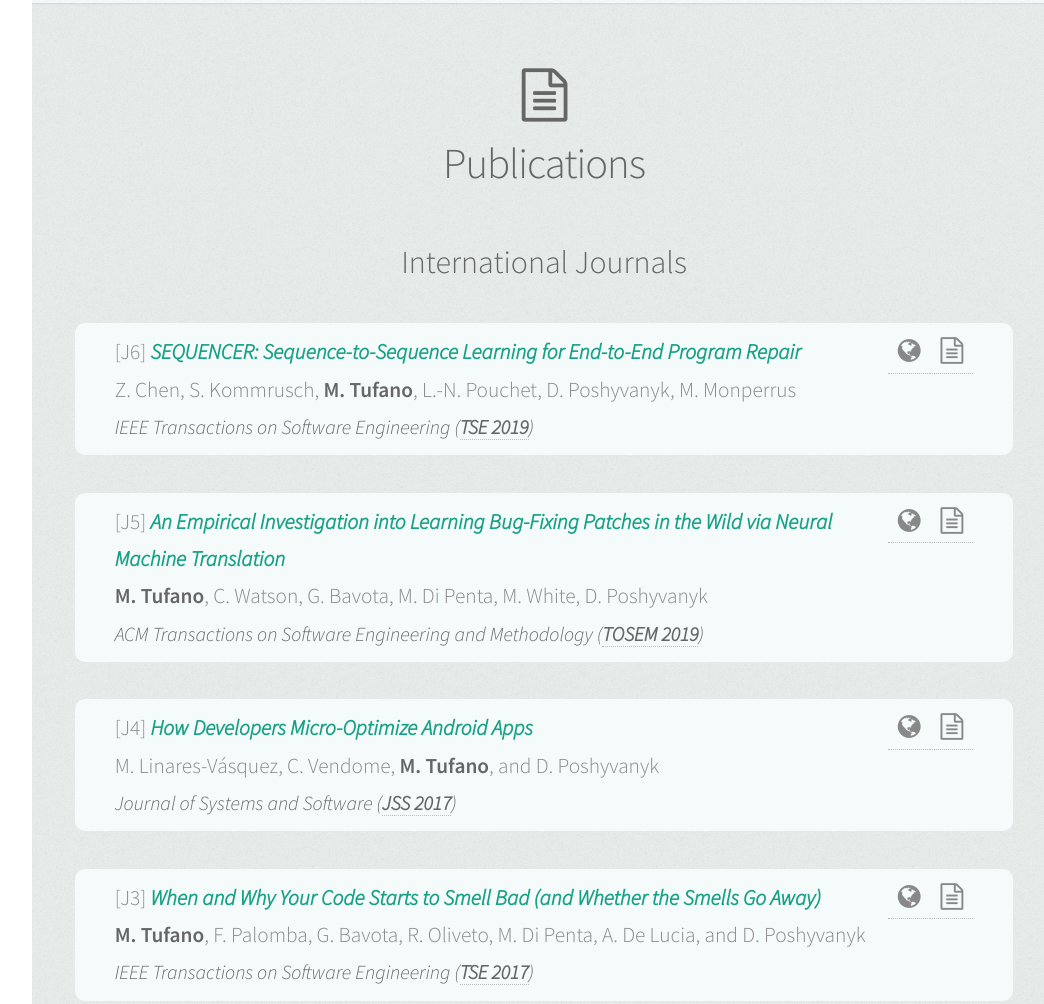
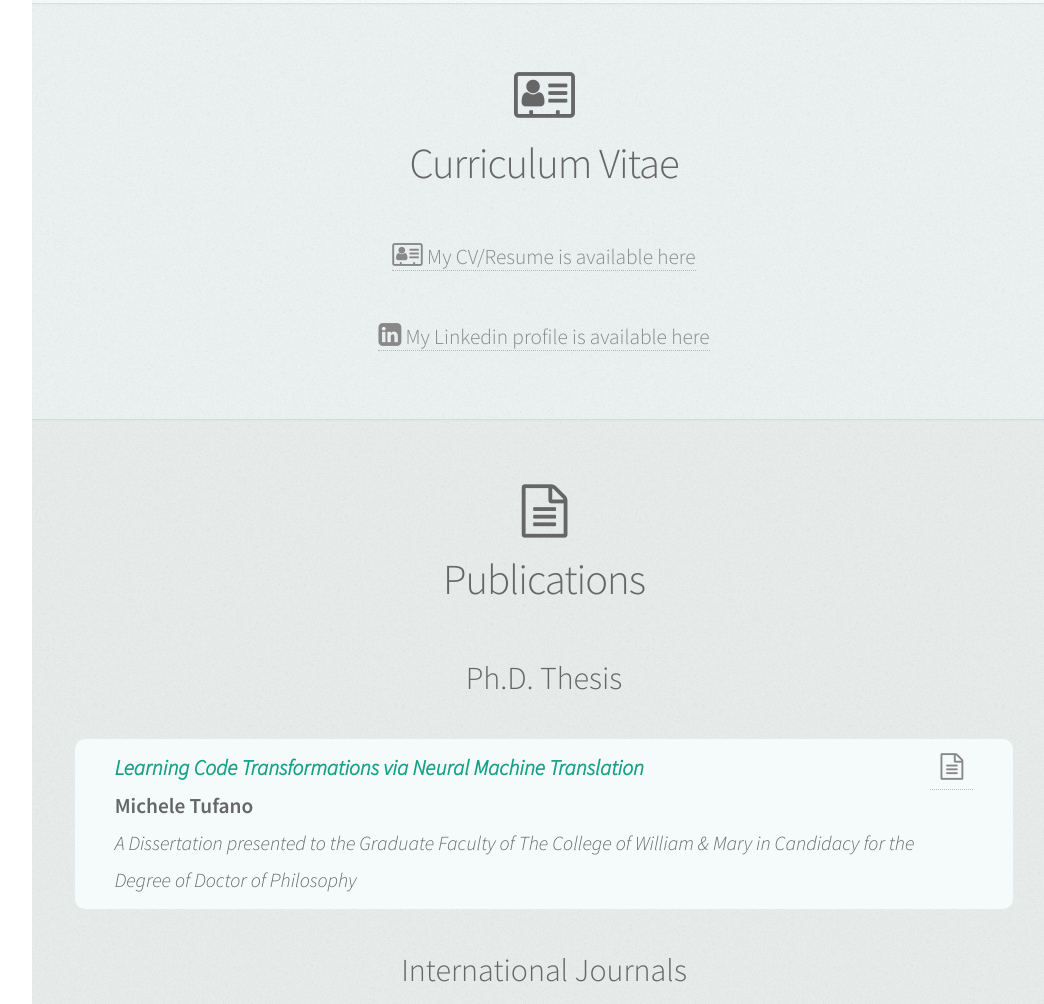
Before and after one commit to micheletufano/micheletufano.github.io, a plain HTML site: page index.html in a window 1280 px wide. Shown: the part 1427-2431 px from the top of the page, without its empty margins (224-1268 px from the left). Drawn offline with Linux system fonts and the light colour scheme.

Commit message:
CV and Phd Thesis

```diff
--- a/index.html
+++ b/index.html
@@ -11,6 +11,7 @@
 		<link rel="icon" type="image/png" sizes="32x32" href="favicon-32x32.png">
 		<link rel="icon" type="image/png" sizes="16x16" href="favicon-16x16.png">
 		<link rel="manifest" href="site.webmanifest">
+		<link rel="stylesheet" href="https://cdnjs.cloudflare.com/ajax/libs/font-awesome/4.7.0/css/font-awesome.min.css">
 		<script src="js/jquery.min.js"></script>
 		<script src="js/jquery.scrolly.min.js"></script>
 		<script src="js/jquery.scrollzer.min.js"></script>
@@ -59,6 +60,7 @@
 							<ul>
 								<li><a href="#top" id="top-link" class="skel-layers-ignoreHref"><span class="icon fa-home">Intro</span></a></li>
 								<li><a href="#interests" id="interests-link" class="skel-layers-ignoreHref"><span class="icon fa-dot-circle-o">Interests</span></a></li>
+								<li><a href="#curriculum" id="curriculum-link" class="skel-layers-ignoreHref"><span class="icon fa-address-card-o">Curriculum</span></a></li>
 								<li><a href="#publications" id="publications-link" class="skel-layers-ignoreHref"><span class="icon fa-file-text-o">Publications</span></a></li>
 								<li><a href="#teaching" id="teaching-link" class="skel-layers-ignoreHref"><span class="icon fa-edit">Teaching</span></a></li>
 								<li><a href="#internship" id="internship-link" class="skel-layers-ignoreHref"><span class="icon fa-briefcase">Internship</span></a></li>
@@ -159,6 +161,20 @@
 						</div>
 					</section>
 
+				<!-- curriculum -->
+				<section id="curriculum" class="three">
+					<div class="container">
+
+						<header>
+							<h2 class="icon fa-address-card-o"></h2><h2>Curriculum Vitae</h2>
+						</header>
+
+						<p><a href="publications/CV.pdf" class="icon fa-address-card-o" target="_blank"> My CV/Resume is available here</a></p>
+						<p></p><a href="https://www.linkedin.com/pub/michele-tufano/50/540/3a8" class="icon fa-linkedin-square" target="_blank"> My Linkedin profile is available here</a></p>
+
+					</div>
+				</section>
+
 					<!-- Publications -->
 					<section id="publications" class="four">
 						<div class="container">
@@ -166,8 +182,23 @@
 							<header>
 								<h2 class="icon fa-file-text-o"></h2><h2>Publications</h2>
 							</header>
+							<h3>Ph.D. Thesis</h3>
+							<br>
 
-								<h3>International Journals</h3>
+<!-- ------------------------------------------------------------------------------------------------------------------------------------------------------------------------------------------------------------ -->
+
+							<div class="publication">
+							<div class="publicationButton">
+								<a href="publications/Michele_Tufano_Thesis.pdf" class="icon fa-file-text-o"></a>
+							</div>
+
+							<b class="titlePublication">Learning Code Transformations via Neural Machine Translation</b><br>
+							<b class="me">Michele Tufano</b><br>
+							<b class="conference">A Dissertation presented to the Graduate Faculty of The College of William & Mary in Candidacy for the Degree of Doctor of Philosophy</b>
+							</div><br>
+
+
+							<h3>International Journals</h3>
 								<br>
 
 <!-- ------------------------------------------------------------------------------------------------------------------------------------------------------------------------------------------------------------ -->
```
Also changed, not shown: 2 other files.
